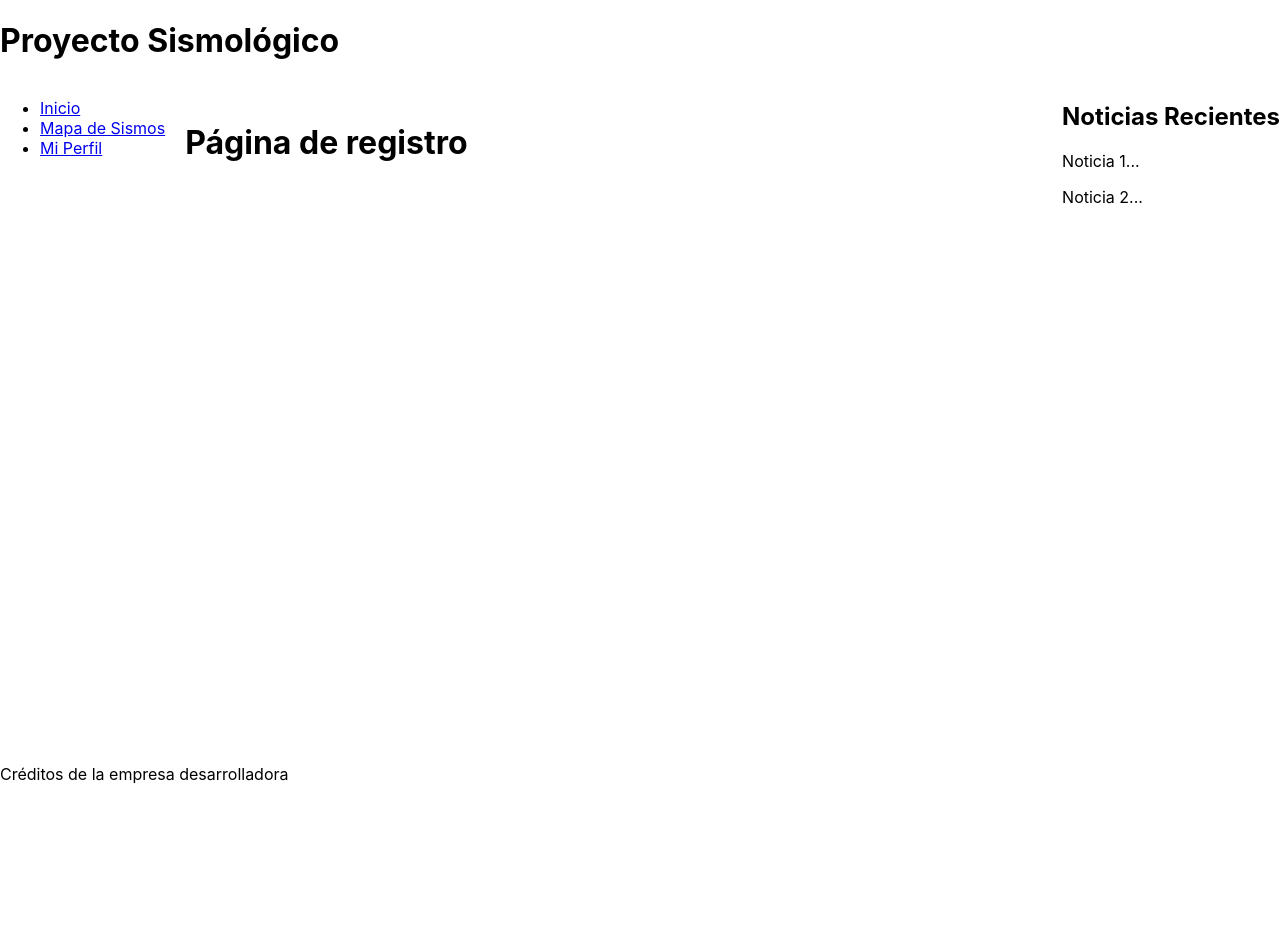
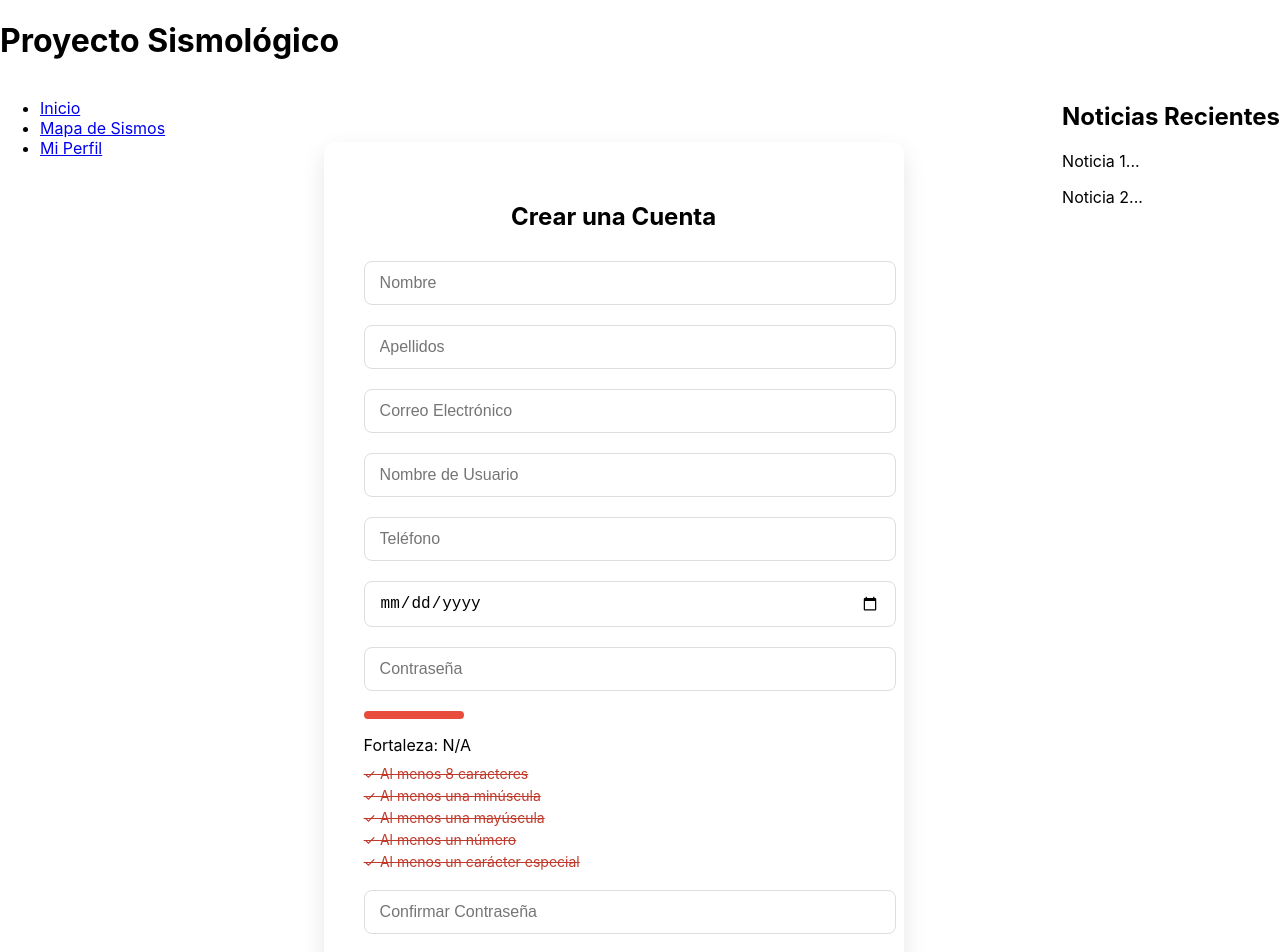
Before and after one commit to Jhoymell/seismic-tracker, a React (Create React App) app in the folder frontend/sismic-app-client/: page /registro in a window 1280 px wide. Shown: the top 952 px of the page. Before the commit the page ends 800 px from the top, so only its background shows below. Built offline with nearby package versions, Linux system fonts and the light colour scheme.

Commit message:
feat(frontend): Implement interactive registration page

```diff
--- /dev/null
+++ b/frontend/sismic-app-client/src/api/auth.js
@@ -0,0 +1,13 @@
+import axios from 'axios';
+
+// Para producción, la configuraríamos con variables de entorno.
+const API_URL = 'http://127.0.0.1:8000/api';
+
+export const registerUser = async (userData) => {
+  // El registro de usuarios usualmente no requiere la subida de la foto inmediatamente.
+  // La foto se sube en la página de perfil. Por ahora, enviamos los datos textuales.
+  // Si el registro requiriera la foto, usaríamos FormData.
+
+  const response = await axios.post(`${API_URL}/registro/`, userData);
+  return response.data;
+};
--- /dev/null
+++ b/frontend/sismic-app-client/src/pages/RegisterPage.css
@@ -0,0 +1,103 @@
+/* src/pages/RegisterPage.css */
+.register-container {
+    display: flex;
+    justify-content: center;
+    align-items: center;
+    padding: 40px;
+}
+
+.register-form {
+    background: #ffffff;
+    padding: 40px;
+    border-radius: 12px;
+    box-shadow: 0 10px 25px rgba(0, 0, 0, 0.1);
+    width: 100%;
+    max-width: 500px;
+}
+
+.register-form h2 {
+    text-align: center;
+    margin-bottom: 30px;
+}
+
+.form-group {
+    margin-bottom: 20px;
+}
+
+.form-group input {
+    width: 100%;
+    padding: 12px 15px;
+    border: 1px solid #ddd;
+    border-radius: 8px;
+    font-size: 16px;
+    transition: all 0.3s ease;
+}
+
+.form-group input:focus {
+    outline: none;
+    border-color: #007bff;
+    box-shadow: 0 0 0 3px rgba(0, 123, 255, 0.1);
+}
+
+.error-message {
+    color: #e74c3c;
+    font-size: 14px;
+    margin-top: 5px;
+}
+
+.password-strength-meter {
+    margin-bottom: 20px;
+}
+.password-strength-meter .strength-bar {
+    width: 100%;
+    height: 8px;
+    background: #eee;
+    border-radius: 4px;
+    transition: width 0.3s ease-in-out;
+}
+/* Colores para la barra de fortaleza */
+.strength-bar.strength-0 { background-color: #e74c3c; width: 20%; }
+.strength-bar.strength-1 { background-color: #f39c12; width: 40%; }
+.strength-bar.strength-2 { background-color: #f1c40f; width: 60%; }
+.strength-bar.strength-3 { background-color: #2ecc71; width: 80%; }
+.strength-bar.strength-4 { background-color: #27ae60; width: 100%; }
+
+.register-form button {
+    width: 100%;
+    padding: 15px;
+    border: none;
+    background-color: #007bff;
+    color: white;
+    font-size: 18px;
+    border-radius: 8px;
+    cursor: pointer;
+    transition: background-color 0.3s ease;
+}
+
+.register-form button:hover {
+    background-color: #0056b3;
+}
+.register-form button:disabled {
+    background-color: #ccc;
+    cursor: not-allowed;
+}
+
+.password-checklist {
+  margin-top: -10px;
+  margin-bottom: 20px;
+  font-size: 14px;
+}
+
+.password-checklist p {
+  margin: 5px 0;
+  transition: color 0.3s ease;
+}
+
+.password-checklist p.valid {
+  color: #27ae60; /* Verde */
+}
+
+.password-checklist p.invalid {
+  color: #c0392b; /* Rojo */
+  text-decoration: line-through;
+}
--- a/frontend/sismic-app-client/src/pages/RegisterPage.js
+++ b/frontend/sismic-app-client/src/pages/RegisterPage.js
@@ -1,7 +1,165 @@
-import React from 'react';
+import React, { useState } from 'react';
+import { useForm } from 'react-hook-form';
+import { yupResolver } from '@hookform/resolvers/yup';
+import * as yup from 'yup';
+import { useNavigate } from 'react-router-dom';
+import toast, { Toaster } from 'react-hot-toast';
+import zxcvbn from 'zxcvbn';
+
+import { registerUser } from '../api/auth';
+// Importaremos un componente de CSS para los estilos
+import './RegisterPage.css';
+
+// 1. Definir el Esquema de Validación con Yup
+const schema = yup.object().shape({
+  first_name: yup.string().required('El nombre es obligatorio'), //
+  last_name: yup.string().required('Los apellidos son obligatorios'), //
+  email: yup.string().email('Debe ser un correo válido').required('El correo es obligatorio'), //
+  username: yup.string().required('Un nombre de usuario es obligatorio (puede ser tu correo)'),
+  telefono: yup.string().matches(/^[0-9]+$/, "Debe contener solo números").min(8, 'Debe tener al menos 8 dígitos').required('El teléfono es obligatorio'), //
+  password: yup.string()
+    .required('La contraseña es obligatoria')
+    .min(8, 'Debe tener al menos 8 caracteres') // Requisito de longitud
+    .matches(/[A-Z]/, 'Debe contener al menos una mayúscula') // Requisito de mayúscula
+    .matches(/[a-z]/, 'Debe contener al menos una minúscula') // Requisito de minúscula
+    .matches(/[0-9]/, 'Debe contener al menos un número') // Requisito de número
+    .matches(/[^A-Za-z0-9]/, 'Debe contener al menos un carácter especial'), // Requisito de caracter especial
+  password_confirm: yup.string()
+    .oneOf([yup.ref('password'), null], 'Las contraseñas deben coincidir')
+    .required('Debes confirmar la contraseña'),
+  // ...
+  fecha_nacimiento: yup.date().required('La fecha de nacimiento es obligatoria').typeError('Por favor, introduce una fecha válida'), //
+});
 
 const RegisterPage = () => {
-  return <h1>Página de registro</h1>;
+  const [passwordStrength, setPasswordStrength] = useState(0);
+  const navigate = useNavigate();
+  const [passwordChecks, setPasswordChecks] = useState({
+    length: false,
+    uppercase: false,
+    lowercase: false,
+    number: false,
+    specialChar: false,
+  });
+
+  // 2. Configurar React Hook Form
+  const { register, handleSubmit, watch, formState: { errors, isSubmitting, isValid } } = useForm({
+    resolver: yupResolver(schema),
+    mode: 'onChange', // Para validar en tiempo real
+  });
+
+  // Observamos el campo de la contraseña para el indicador de fortaleza
+  const passwordValue = watch('password');
+
+  // Actualizar el indicador de fortaleza en tiempo real
+  React.useEffect(() => {
+    if (passwordValue) {
+      const result = zxcvbn(passwordValue);
+      setPasswordStrength(result.score); // score va de 0 a 4
+    } else {
+      setPasswordStrength(0);
+    }
+  }, [passwordValue]);
+
+  React.useEffect(() => {
+    setPasswordChecks({
+      length: (passwordValue || '').length >= 8,
+      uppercase: /[A-Z]/.test(passwordValue),
+      lowercase: /[a-z]/.test(passwordValue),
+      number: /[0-9]/.test(passwordValue),
+      specialChar: /[^A-Za-z0-9]/.test(passwordValue),
+    });
+  }, [passwordValue]);
+
+
+  // 3. Manejador del envío del formulario
+  const onSubmit = async (data) => {
+    try {
+      const response = await registerUser(data);
+      toast.success(response.message); // Notificación de éxito
+      // Redirigir al usuario a la página de login después de un registro exitoso
+      setTimeout(() => navigate('/login'), 2000);
+    } catch (error) {
+      // Manejar errores de la API (ej: email ya existe)
+      if (error.response && error.response.data) {
+        const apiErrors = error.response.data;
+        Object.keys(apiErrors).forEach((key) => {
+            toast.error(`${key}: ${apiErrors[key].join(', ')}`);
+        });
+      } else {
+        toast.error('Ocurrió un error inesperado. Inténtalo de nuevo.');
+      }
+    }
+  };
+
+  const strengthLabels = ["Muy Débil", "Débil", "Regular", "Fuerte", "Muy Fuerte"];
+
+  // 4. Renderizar el Formulario JSX
+  return (
+    <div className="register-container">
+      <Toaster position="top-center" />
+      <form onSubmit={handleSubmit(onSubmit)} className="register-form">
+        <h2>Crear una Cuenta</h2>
+
+        <div className="form-group">
+          <input type="text" {...register('first_name')} placeholder="Nombre" />
+          {errors.first_name && <p className="error-message">{errors.first_name.message}</p>}
+        </div>
+
+        <div className="form-group">
+          <input type="text" {...register('last_name')} placeholder="Apellidos" />
+          {errors.last_name && <p className="error-message">{errors.last_name.message}</p>}
+        </div>
+
+        <div className="form-group">
+          <input type="email" {...register('email')} placeholder="Correo Electrónico" />
+          {errors.email && <p className="error-message">{errors.email.message}</p>}
+        </div>
+
+        <div className="form-group">
+          <input type="text" {...register('username')} placeholder="Nombre de Usuario" />
+          {errors.username && <p className="error-message">{errors.username.message}</p>}
+        </div>
+
+        <div className="form-group">
+          <input type="tel" {...register('telefono')} placeholder="Teléfono" />
+          {errors.telefono && <p className="error-message">{errors.telefono.message}</p>}
+        </div>
+
+        <div className="form-group">
+          <input type="date" {...register('fecha_nacimiento')} placeholder="Fecha de Nacimiento" />
+          {errors.fecha_nacimiento && <p className="error-message">{errors.fecha_nacimiento.message}</p>}
+        </div>
+
+        <div className="form-group">
+          <input type="password" {...register('password')} placeholder="Contraseña" />
+          {errors.password && <p className="error-message">{errors.password.message}</p>}
+        </div>
+
+        {/* Indicador de Fortaleza de Contraseña  */}
+        <div className="password-strength-meter">
+            <div className={`strength-bar strength-${passwordStrength}`}></div>
+            <p>Fortaleza: {passwordValue ? strengthLabels[passwordStrength] : 'N/A'}</p>
+        </div>
+        <div className="password-checklist">
+          <p className={passwordChecks.length ? 'valid' : 'invalid'}>✓ Al menos 8 caracteres</p>
+          <p className={passwordChecks.lowercase ? 'valid' : 'invalid'}>✓ Al menos una minúscula</p>
+          <p className={passwordChecks.uppercase ? 'valid' : 'invalid'}>✓ Al menos una mayúscula</p>
+          <p className={passwordChecks.number ? 'valid' : 'invalid'}>✓ Al menos un número</p>
+          <p className={passwordChecks.specialChar ? 'valid' : 'invalid'}>✓ Al menos un carácter especial</p>
+        </div>
+
+        <div className="form-group">
+          <input type="password" {...register('password_confirm')} placeholder="Confirmar Contraseña" />
+          {errors.password_confirm && <p className="error-message">{errors.password_confirm.message}</p>}
+        </div>
+
+        <button type="submit" disabled={!isValid || isSubmitting}>
+          {isSubmitting ? 'Registrando...' : 'Crear Cuenta'}
+        </button>
+      </form>
+    </div>
+  );
 };
 
 export default RegisterPage;
```
Also changed, not shown: frontend/sismic-app-client/package.json (+6 -1 lines), 1 other file (tests, documents, lock files or other folders).
